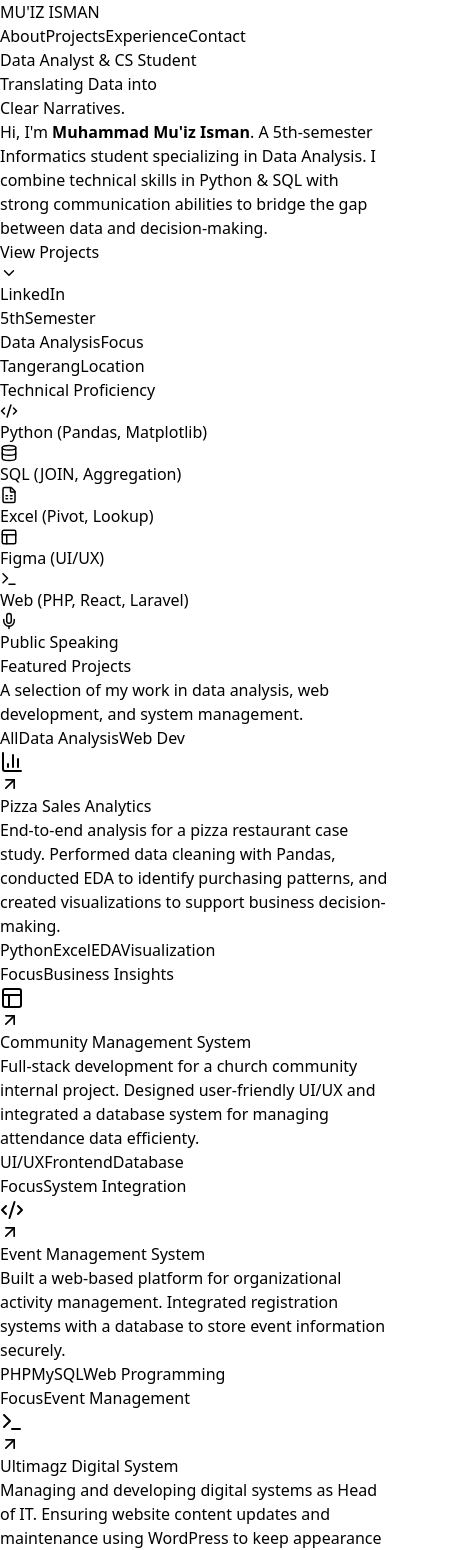
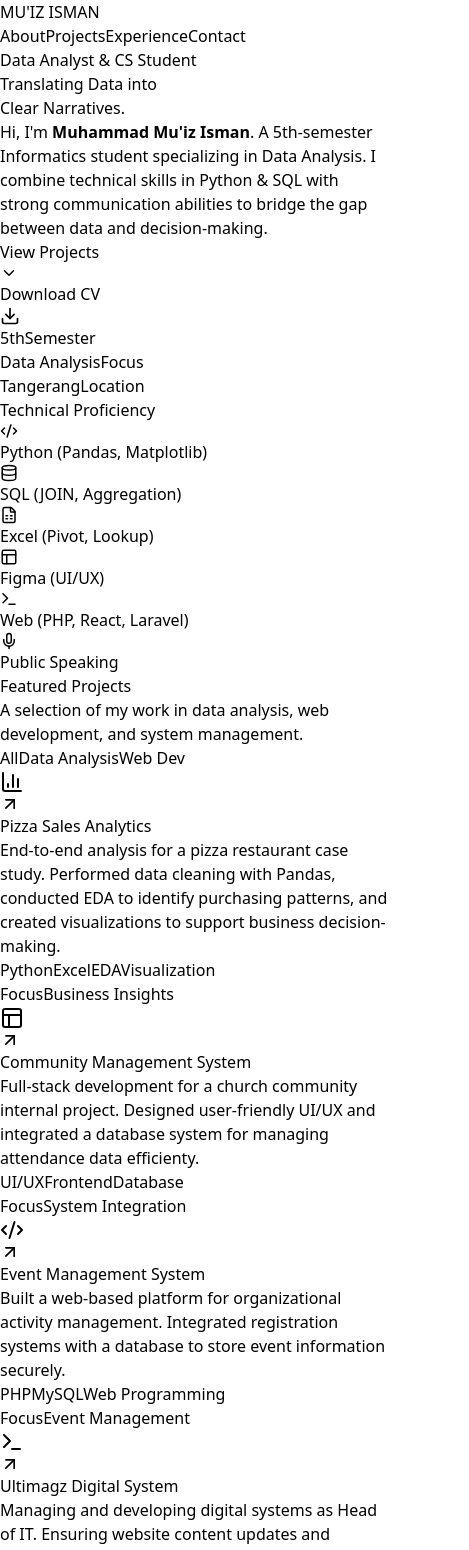
Before and after one commit to Muiz-Isman/PortofolioWebsite-Muiz, a React (Vite) app: page / in a window 390 px wide. Shown: the top 1550 px of the page, 469 px wide, since content can reach past the window. Built offline with nearby package versions, Linux system fonts and the light colour scheme.

Commit message:
update download cv

```diff
--- a/src/App.jsx
+++ b/src/App.jsx
@@ -1,4 +1,5 @@
 import React, { useState, useEffect } from 'react';
+import { motion } from 'framer-motion';
 import {
   BarChart3,
   Database,
@@ -12,34 +13,75 @@ import {
   FileSpreadsheet,
   Layout,
   Mic,
-  Briefcase
+  Briefcase,
+  Download // Added import
 } from 'lucide-react';
 
-// Warna Custom
-// Background: #F0E7D5 (Cream/Vanilla)
-// Foreground: #212842 (Navy/Dark)
+// --- ANIMATION VARIANTS ---
+const fadeInUp = {
+  hidden: { opacity: 0, y: 40 },
+  visible: {
+    opacity: 1,
+    y: 0,
+    transition: { duration: 0.7, ease: [0.22, 1, 0.36, 1] }
+  }
+};
+
+const staggerContainer = {
+  hidden: { opacity: 0 },
+  visible: {
+    opacity: 1,
+    transition: { staggerChildren: 0.15, delayChildren: 0.2 }
+  }
+};
+
+const itemFadeIn = {
+  hidden: { opacity: 0, y: 20 },
+  visible: {
+    opacity: 1,
+    y: 0,
+    transition: { duration: 0.5, ease: "easeOut" }
+  }
+};
 
 // --- COMPONENTS ---
 
-// 1. Project Card
-const ProjectCard = ({ project }) => (
-  <div className="group relative bg-[#F0E7D5] rounded-2xl border border-[#212842]/20 p-6 hover:border-[#212842] transition-all duration-300 hover:shadow-[4px_4px_0px_0px_#212842] flex flex-col justify-between h-full">
+// 1. Project Card (Interactive State)
+const ProjectCard = ({ project, isActive, onHover }) => (
+  <motion.div
+    variants={itemFadeIn}
+    onMouseEnter={() => onHover(project.id)} // Trigger pindah aktif saat di-hover
+    className={`
+      relative rounded-2xl p-6 flex flex-col justify-between h-full transition-all duration-300 cursor-default
+      ${isActive
+        ? "bg-[#F3EAE0] border border-[#212842] shadow-[6px_6px_0px_0px_#212842] scale-[1.02]" // STYLE AKTIF (Pop out)
+        : "bg-[#F3EAE0]/50 border border-[#212842]/20 shadow-none scale-100 opacity-80 hover:opacity-100" // STYLE PASIF (Flat)
+      }
+    `}
+  >
     <div>
       <div className="flex justify-between items-start mb-4">
-        <div className="p-3 rounded-xl bg-[#212842]/5 border border-[#212842]/10 group-hover:bg-[#212842] group-hover:text-[#F0E7D5] transition-colors text-[#212842]">
+        {/* Icon: Gelap jika aktif, Pudar jika tidak */}
+        <div className={`
+          p-3 rounded-xl border transition-colors duration-300
+          ${isActive
+            ? "bg-[#212842] text-[#F3EAE0] border-[#212842]"
+            : "bg-[#212842]/5 text-[#212842]/60 border-[#212842]/10"
+          }
+        `}>
           {project.icon}
         </div>
         <a
           href={project.link}
           target="_blank"
           rel="noopener noreferrer"
-          className="text-[#212842]/60 hover:text-[#212842] transition-colors cursor-pointer"
-          title="View Project"
+          className="text-[#212842]/60 hover:text-[#212842] transition-colors"
         >
           <ArrowUpRight size={20} />
         </a>
       </div>
-      <h3 className="text-xl font-bold text-[#212842] mb-2 group-hover:underline decoration-2 underline-offset-4">
+
+      <h3 className={`text-xl font-bold text-[#212842] mb-2 transition-all ${isActive ? "underline decoration-2 underline-offset-4" : ""}`}>
         {project.title}
       </h3>
       <p className="text-[#212842]/80 text-sm leading-relaxed mb-4 font-medium">
@@ -50,7 +92,14 @@ const ProjectCard = ({ project }) => (
     <div>
       <div className="flex flex-wrap gap-2 mt-auto">
         {project.tags.map((tag, i) => (
-          <span key={i} className="px-3 py-1 bg-transparent border border-[#212842]/30 rounded-full text-xs font-bold text-[#212842] group-hover:bg-[#212842] group-hover:text-[#F0E7D5] transition-colors">
+          // Tags: Filled jika aktif, Outline jika tidak
+          <span key={i} className={`
+            px-3 py-1 rounded-full text-xs font-bold transition-colors duration-300 border
+            ${isActive
+              ? "bg-[#212842] text-[#F3EAE0] border-[#212842]"
+              : "bg-transparent text-[#212842]/60 border-[#212842]/20"
+            }
+          `}>
             {tag}
           </span>
         ))}
@@ -60,30 +109,40 @@ const ProjectCard = ({ project }) => (
         <span className="text-sm font-semibold text-[#212842]/80">{project.focus}</span>
       </div>
     </div>
-  </div>
+  </motion.div>
 );
 
 // 2. Experience Row
 const ExperienceRow = ({ role, org, period, desc }) => (
-  <div className="relative pl-8 pb-10 border-l-2 border-[#212842]/20 last:pb-0 last:border-none">
-    <div className="absolute -left-[6.5px] top-2 w-3 h-3 rounded-full bg-[#212842] ring-4 ring-[#F0E7D5]"></div>
+  <motion.div variants={itemFadeIn} className="relative pl-8 pb-10 border-l-2 border-[#212842]/20 last:pb-0 last:border-none">
+    <div className="absolute -left-[6.5px] top-2 w-3 h-3 rounded-full bg-[#212842] ring-4 ring-[#F3EAE0]"></div>
     <div className="flex flex-col sm:flex-row sm:justify-between sm:items-baseline mb-2">
       <h3 className="text-lg font-bold text-[#212842]">{role}</h3>
-      <span className="text-xs font-mono text-[#F0E7D5] bg-[#212842] px-2 py-1 rounded font-bold">{period}</span>
+      <span className="text-xs font-mono text-[#F3EAE0] bg-[#212842] px-2 py-1 rounded font-bold">{period}</span>
     </div>
     <div className="text-sm font-bold text-[#212842]/80 mb-2">{org}</div>
     <p className="text-[#212842]/80 text-sm leading-relaxed max-w-2xl font-medium">
       {desc}
     </p>
-  </div>
+  </motion.div>
 );
 
-// 3. Skill Badge
-const SkillBadge = ({ icon: Icon, name }) => (
-  <div className="flex items-center gap-2 px-4 py-3 bg-[#F0E7D5] rounded-xl border-2 border-[#212842]/20 hover:border-[#212842] hover:shadow-[2px_2px_0px_0px_#212842] transition-all cursor-default group">
-    <Icon size={18} className="text-[#212842]/70 group-hover:text-[#212842] transition-colors" />
-    <span className="text-sm font-bold text-[#212842]">{name}</span>
-  </div>
+// 3. Skill Badge (Interactive State)
+const SkillBadge = ({ icon: Icon, name, index, isActive, onHover }) => (
+  <motion.div
+    variants={itemFadeIn}
+    onMouseEnter={() => onHover(index)} // Trigger pindah aktif
+    className={`
+      flex items-center gap-2 px-4 py-3 rounded-xl border-2 transition-all duration-300 cursor-default
+      ${isActive
+        ? "bg-[#F3EAE0] border-[#212842] shadow-[4px_4px_0px_0px_#212842] -translate-y-1" // ACTIVE
+        : "bg-[#F3EAE0]/50 border-[#212842]/10 text-[#212842]/60" // INACTIVE
+      }
+    `}
+  >
+    <Icon size={18} className={`transition-colors ${isActive ? "text-[#212842]" : "text-[#212842]/50"}`} />
+    <span className={`text-sm font-bold ${isActive ? "text-[#212842]" : "text-[#212842]/70"}`}>{name}</span>
+  </motion.div>
 );
 
 // --- MAIN APP COMPONENT ---
@@ -91,6 +150,11 @@ const SkillBadge = ({ icon: Icon, name }) => (
 const App = () => {
   const [activeFilter, setActiveFilter] = useState('All');
   const [scrolled, setScrolled] = useState(false);
+
+  // STATE BARU: Melacak item mana yang aktif
+  // Default: Project ID 1 dan Skill Index 0 (Python)
+  const [activeProjectId, setActiveProjectId] = useState(1);
+  const [activeSkillIndex, setActiveSkillIndex] = useState(0);
 
   useEffect(() => {
     const handleScroll = () => setScrolled(window.scrollY > 50);
@@ -142,6 +206,15 @@ const App = () => {
     }
   ];
 
+  const skills = [
+    { icon: Code2, name: "Python (Pandas, Matplotlib)" },
+    { icon: Database, name: "SQL (JOIN, Aggregation)" },
+    { icon: FileSpreadsheet, name: "Excel (Pivot, Lookup)" },
+    { icon: Layout, name: "Figma (UI/UX)" },
+    { icon: Terminal, name: "Web (PHP, React, Laravel)" },
+    { icon: Mic, name: "Public Speaking" }
+  ];
+
   const experiences = [
     {
       role: "Head of IT Department",
@@ -167,91 +240,144 @@ const App = () => {
     ? projects
     : projects.filter(p => p.category === activeFilter);
 
+  // Jika filter berubah, reset active project ke item pertama di filter tersebut
+  useEffect(() => {
+    if (filteredProjects.length > 0) {
+      setActiveProjectId(filteredProjects[0].id);
+    }
+  }, [activeFilter]);
+
+  const scrollAnimationProps = {
+    initial: "hidden",
+    whileInView: "visible",
+    viewport: { once: true, amount: 0.2 },
+    variants: staggerContainer
+  };
+
   return (
-    <div className="min-h-screen bg-[#F0E7D5] font-sans text-[#212842] selection:bg-[#212842] selection:text-[#F0E7D5] relative">
+    <div className="min-h-screen bg-[#F3EAE0] font-sans text-[#212842] selection:bg-[#212842] selection:text-[#F3EAE0] relative overflow-hidden">
+
+      {/* Background Animation */}
+      <motion.div
+        className="absolute top-[-10%] left-[-10%] w-[50vw] h-[50vw] bg-[#212842]/5 rounded-full blur-3xl -z-10"
+        animate={{ x: [0, 100, 0], y: [0, -50, 0], scale: [1, 1.1, 1] }}
+        transition={{ duration: 20, repeat: Infinity, ease: "easeInOut" }}
+      />
+      <motion.div
+        className="absolute bottom-[-10%] right-[-10%] w-[40vw] h-[40vw] bg-[#212842]/5 rounded-full blur-3xl -z-10"
+        animate={{ x: [0, -80, 0], y: [0, 60, 0], scale: [1, 1.2, 1] }}
+        transition={{ duration: 25, repeat: Infinity, ease: "easeInOut", delay: 2 }}
+      />
 
       {/* Navbar */}
-      <nav className={`fixed top-0 w-full z-50 transition-all duration-300 ${scrolled ? 'bg-[#F0E7D5]/90 backdrop-blur-md border-b border-[#212842]/10 py-4' : 'bg-transparent py-6'}`}>
+      <motion.nav
+        initial={{ y: -100, opacity: 0 }}
+        animate={{ y: 0, opacity: 1 }}
+        transition={{ duration: 0.8, ease: "easeOut", delay: 0.5 }}
+        className={`fixed top-0 w-full z-50 transition-all duration-300 ${scrolled ? 'bg-[#F3EAE0]/90 backdrop-blur-md border-b border-[#212842]/10 py-4' : 'bg-transparent py-6'}`}
+      >
         <div className="max-w-5xl mx-auto px-6 flex justify-between items-center">
-          <div className="text-lg font-bold tracking-tighter flex items-center gap-2">
+         <a
+            href="#about"
+            className="text-lg font-bold tracking-tighter flex items-center gap-2 hover:text-[#212842] transition-colors cursor-pointer"
+          >
             <div className="w-3 h-3 bg-[#212842] rotate-45"></div>
             MU'IZ ISMAN
-          </div>
+          </a>
           <div className="hidden md:flex items-center gap-8 text-sm font-bold text-[#212842]/60">
             <a href="#about" className="hover:text-[#212842] transition-colors">About</a>
             <a href="#work" className="hover:text-[#212842] transition-colors">Projects</a>
             <a href="#experience" className="hover:text-[#212842] transition-colors">Experience</a>
-            <a href="#contact" className="px-5 py-2 bg-[#212842] text-[#F0E7D5] rounded-lg hover:bg-[#212842]/90 transition-colors shadow-[2px_2px_0px_0px_rgba(0,0,0,0.1)]">Contact</a>
+            <a href="#contact" className="px-5 py-2 bg-[#212842] text-[#F3EAE0] rounded-lg hover:bg-[#212842]/90 transition-colors shadow-[2px_2px_0px_0px_rgba(0,0,0,0.1)]">Contact</a>
           </div>
         </div>
-      </nav>
+      </motion.nav>
 
       {/* Hero Section */}
       <header id="about" className="pt-44 pb-24 px-6">
         <div className="max-w-5xl mx-auto">
-          <div className="max-w-3xl">
-            <div className="inline-flex items-center gap-2 px-4 py-1.5 rounded-full bg-[#212842]/5 border border-[#212842]/20 mb-8">
+          <motion.div className="max-w-3xl" initial="hidden" animate="visible" variants={staggerContainer}>
+            <motion.div variants={fadeInUp} className="inline-flex items-center gap-2 px-4 py-1.5 rounded-full bg-[#212842]/5 border border-[#212842]/20 mb-8">
               <span className="w-2 h-2 bg-[#212842] rounded-full"></span>
               <span className="text-xs font-bold text-[#212842] tracking-wide uppercase">Data Analyst & CS Student</span>
-            </div>
-            <h1 className="text-5xl md:text-7xl font-black tracking-tight text-[#212842] mb-8 leading-[1.1]">
+            </motion.div>
+            <motion.h1 variants={fadeInUp} className="text-5xl md:text-7xl font-black tracking-tight text-[#212842] mb-8 leading-[1.1]">
               Translating Data into <br/>
               <span className="text-[#212842]/60">Clear Narratives.</span>
-            </h1>
-            <p className="text-xl text-[#212842]/80 leading-relaxed max-w-2xl mb-10 font-medium">
+            </motion.h1>
+            <motion.p variants={fadeInUp} className="text-xl text-[#212842]/80 leading-relaxed max-w-2xl mb-10 font-medium">
               Hi, I'm <b>Muhammad Mu'iz Isman</b>. A 5th-semester Informatics student specializing in Data Analysis.
               I combine technical skills in Python & SQL with strong communication abilities to bridge the gap between data and decision-making.
-            </p>
-            <div className="flex flex-wrap gap-4">
-              <a href="#work" className="px-8 py-4 bg-[#212842] text-[#F0E7D5] rounded-xl font-bold hover:translate-y-[-2px] hover:shadow-[4px_4px_0px_0px_rgba(33,40,66,0.3)] transition-all flex items-center gap-2 group">
+            </motion.p>
+
+            {/* --- TOMBOL DIGANTI DI SINI --- */}
+            <motion.div variants={fadeInUp} className="flex flex-wrap gap-4">
+              <a href="#work" className="px-8 py-4 bg-[#212842] text-[#F3EAE0] rounded-xl font-bold hover:translate-y-[-2px] hover:shadow-[4px_4px_0px_0px_rgba(33,40,66,0.3)] transition-all flex items-center gap-2 group">
                 View Projects
                 <ChevronDown size={18} className="group-hover:translate-y-1 transition-transform" />
               </a>
-              <a href="https://www.linkedin.com/in/muiz-isman" target="_blank" rel="noreferrer" className="px-8 py-4 bg-transparent border-2 border-[#212842] text-[#212842] rounded-xl font-bold hover:bg-[#212842] hover:text-[#F0E7D5] transition-all">
-                LinkedIn
+
+              <a
+                href= "cv.pdf" // Pastikan file cv.pdf ada di folder public
+                download="Muiz_Isman_CV.pdf"
+                className="px-8 py-4 bg-transparent border-2 border-[#212842] text-[#212842] rounded-xl font-bold hover:bg-[#212842] hover:text-[#F3EAE0] transition-all flex items-center gap-2"
+              >
+                Download CV
+                <Download size={20} />
               </a>
-            </div>
-          </div>
+            </motion.div>
+            {/* ----------------------------- */}
+
+          </motion.div>
         </div>
       </header>
 
-      {/* Quick Stats */}
+      {/* Stats */}
       <section className="py-12 px-6 border-y border-[#212842]/10 bg-[#212842]/5">
-        <div className="max-w-5xl mx-auto grid grid-cols-2 md:grid-cols-4 gap-8">
+        <motion.div className="max-w-5xl mx-auto grid grid-cols-2 md:grid-cols-4 gap-8" {...scrollAnimationProps}>
           {[
             { label: "Semester", value: "5th" },
             { label: "Focus", value: "Data Analysis" },
             { label: "Location", value: "Tangerang" }
           ].map((stat, idx) => (
-            <div key={idx} className="flex flex-col">
+            <motion.div key={idx} variants={itemFadeIn} className="flex flex-col">
               <span className="text-3xl font-black text-[#212842] tracking-tight">{stat.value}</span>
               <span className="text-xs text-[#212842]/60 font-bold uppercase tracking-wider mt-1">{stat.label}</span>
-            </div>
+            </motion.div>
           ))}
-        </div>
+        </motion.div>
       </section>
 
-      {/* Skills */}
+      {/* Skills (With Default Active Logic) */}
       <section className="py-24 px-6">
-        <div className="max-w-5xl mx-auto">
-          <div className="mb-10">
+        <motion.div className="max-w-5xl mx-auto" {...scrollAnimationProps}>
+          <motion.div variants={fadeInUp} className="mb-10">
             <h2 className="text-xl font-bold text-[#212842]">Technical Proficiency</h2>
-          </div>
-          <div className="flex flex-wrap gap-3">
-            <SkillBadge icon={Code2} name="Python (Pandas, Matplotlib)" />
-            <SkillBadge icon={Database} name="SQL (JOIN, Aggregation)" />
-            <SkillBadge icon={FileSpreadsheet} name="Excel (Pivot, Lookup)" />
-            <SkillBadge icon={Layout} name="Figma (UI/UX)" />
-            <SkillBadge icon={Terminal} name="Web (PHP, React, Laravel)" />
-            <SkillBadge icon={Mic} name="Public Speaking" />
-          </div>
-        </div>
+          </motion.div>
+          <motion.div variants={staggerContainer} className="flex flex-wrap gap-3">
+            {skills.map((skill, index) => (
+              <SkillBadge
+                key={index}
+                {...skill}
+                index={index}
+                isActive={activeSkillIndex === index}
+                onHover={setActiveSkillIndex}
+              />
+            ))}
+          </motion.div>
+        </motion.div>
       </section>
 
-      {/* Projects Section */}
+      {/* Projects (With Default Active Logic) */}
       <section id="work" className="py-24 px-6 bg-[#212842]/5">
         <div className="max-w-5xl mx-auto">
-          <div className="flex flex-col md:flex-row md:items-end justify-between mb-16 gap-6">
+          <motion.div
+            className="flex flex-col md:flex-row md:items-end justify-between mb-16 gap-6"
+            initial="hidden"
+            whileInView="visible"
+            viewport={{ once: true, amount: 0.5 }}
+            variants={fadeInUp}
+          >
             <div>
               <h2 className="text-3xl md:text-4xl font-black text-[#212842] tracking-tight mb-4">Featured Projects</h2>
               <p className="text-[#212842]/70 max-w-md font-medium">
@@ -259,15 +385,14 @@ const App = () => {
               </p>
             </div>
 
-            {/* Filter */}
-            <div className="flex bg-[#F0E7D5] p-1.5 rounded-xl border border-[#212842]/20">
+            <div className="flex bg-[#F3EAE0] p-1.5 rounded-xl border border-[#212842]/20">
               {['All', 'Data Analysis', 'Web Dev'].map((filter) => (
                 <button
                   key={filter}
                   onClick={() => setActiveFilter(filter)}
                   className={`px-5 py-2 rounded-lg text-sm font-bold transition-all ${
                     activeFilter === filter
-                      ? 'bg-[#212842] text-[#F0E7D5] shadow-md'
+                      ? 'bg-[#212842] text-[#F3EAE0] shadow-md'
                       : 'text-[#212842]/60 hover:text-[#212842] hover:bg-[#212842]/10'
                   }`}
                 >
@@ -275,69 +400,85 @@ const App = () => {
                 </button>
               ))}
             </div>
-          </div>
+          </motion.div>
 
-          {/* Grid */}
-          <div className="grid grid-cols-1 md:grid-cols-2 gap-8">
+          <motion.div key={activeFilter} className="grid grid-cols-1 md:grid-cols-2 gap-8" {...scrollAnimationProps}>
             {filteredProjects.map((project) => (
-              <ProjectCard key={project.id} project={project} />
+              <ProjectCard
+                key={project.id}
+                project={project}
+                isActive={activeProjectId === project.id}
+                onHover={setActiveProjectId}
+              />
             ))}
+          </motion.div>
+        </div>
+      </section>
+
+      {/* Experience */}
+      <section id="experience" className="py-24 px-6">
+        <div className="max-w-5xl mx-auto">
+          <div className="flex flex-col md:flex-row gap-16">
+            <motion.div
+              className="md:w-1/3"
+              initial="hidden"
+              whileInView="visible"
+              viewport={{ once: true, amount: 0.5 }}
+              variants={fadeInUp}
+            >
+              <h2 className="text-3xl font-black text-[#212842] mb-6">Leadership & <br/>Organization</h2>
+              <p className="text-[#212842]/70 mb-8 font-medium">
+                Beyond code and data, I actively contribute to organizations, refining my leadership and communication skills.
+              </p>
+              <div className="p-6 bg-[#212842] rounded-2xl text-[#F3EAE0] text-sm shadow-[8px_8px_0px_0px_rgba(0,0,0,0.1)]">
+                <Briefcase className="text-[#F3EAE0] mb-3" size={24} />
+                "I believe effective data analysis requires not just technical skills, but the ability to communicate insights clearly."
+              </div>
+            </motion.div>
+
+            <motion.div className="md:w-2/3" {...scrollAnimationProps}>
+              {experiences.map((exp, idx) => (
+                <ExperienceRow key={idx} {...exp} />
+              ))}
+            </motion.div>
           </div>
         </div>
       </section>
 
-      {/* Experience Section */}
-      <section id="experience" className="py-24 px-6">
-        <div className="max-w-5xl mx-auto">
-          <div className="flex flex-col md:flex-row gap-16">
-            <div className="md:w-1/3">
-              <h2 className="text-3xl font-black text-[#212842] mb-6">Leadership & <br/>Organization</h2>
-              <p className="text-[#212842]/70 mb-8 font-medium">
-                Beyond code and data, I actively contribute to organizations, refining my leadership and communication skills.
-              </p>
-              <div className="p-6 bg-[#212842] rounded-2xl text-[#F0E7D5] text-sm shadow-[8px_8px_0px_0px_rgba(0,0,0,0.1)]">
-                <Briefcase className="text-[#F0E7D5] mb-3" size={24} />
-                "I believe effective data analysis requires not just technical skills, but the ability to communicate insights clearly."
-              </div>
-            </div>
+      {/* Footer */}
+      <footer id="contact" className="py-24 px-6 border-t border-[#212842]/10 bg-[#212842]">
+        <motion.div
+          className="max-w-3xl mx-auto text-center"
+          initial="hidden"
+          whileInView="visible"
+          viewport={{ once: true, amount: 0.3 }}
+          variants={staggerContainer}
+        >
+          <motion.h2 variants={fadeInUp} className="text-3xl font-bold text-[#F3EAE0] mb-8">Ready to Contribute</motion.h2>
+          <motion.p variants={fadeInUp} className="text-[#F3EAE0]/80 mb-12 text-lg max-w-xl mx-auto">
+            Currently committed to deepening my data analysis skills and ready to contribute in a data-driven corporate environment.
+          </motion.p>
 
-            <div className="md:w-2/3">
-              {experiences.map((exp, idx) => (
-                <ExperienceRow key={idx} {...exp} />
-              ))}
-            </div>
-          </div>
-        </div>
-      </section>
-
-      {/* Contact Footer */}
-      <footer id="contact" className="py-24 px-6 border-t border-[#212842]/10 bg-[#212842]">
-        <div className="max-w-3xl mx-auto text-center">
-          <h2 className="text-3xl font-bold text-[#F0E7D5] mb-8">Ready to Contribute</h2>
-          <p className="text-[#F0E7D5]/80 mb-12 text-lg max-w-xl mx-auto">
-            Currently committed to deepening my data analysis skills and ready to contribute in a data-driven corporate environment.
-          </p>
-
-          <div className="flex flex-col sm:flex-row justify-center gap-4 mb-16">
-             <a href="mailto:muizisman511@gmail.com" className="flex items-center justify-center gap-2 px-8 py-4 bg-[#F0E7D5] text-[#212842] rounded-full font-bold hover:bg-white transition-all shadow-[0_0_20px_rgba(240,231,213,0.3)] hover:-translate-y-1">
+          <motion.div variants={fadeInUp} className="flex flex-col sm:flex-row justify-center gap-4 mb-16">
+             <a href="mailto:muizisman511@gmail.com" className="flex items-center justify-center gap-2 px-8 py-4 bg-[#F3EAE0] text-[#212842] rounded-full font-bold hover:bg-white transition-all shadow-[0_0_20px_rgba(243,234,224,0.3)] hover:-translate-y-1">
                <Mail size={18} />
                muizisman511@gmail.com
              </a>
-             <a href="https://www.linkedin.com/in/muiz-isman" target="_blank" rel="noreferrer" className="flex items-center justify-center gap-2 px-8 py-4 bg-transparent border border-[#F0E7D5]/30 text-[#F0E7D5] rounded-full font-bold hover:bg-[#F0E7D5] hover:text-[#212842] transition-all">
+             <a href="https://www.linkedin.com/in/muiz-isman" target="_blank" rel="noreferrer" className="flex items-center justify-center gap-2 px-8 py-4 bg-transparent border border-[#F3EAE0]/30 text-[#F3EAE0] rounded-full font-bold hover:bg-[#F3EAE0] hover:text-[#212842] transition-all">
                <Linkedin size={18} />
                LinkedIn Profile
              </a>
-             <a href="https://github.com/Muiz-Isman" target="_blank" rel="noreferrer" className="flex items-center justify-center gap-2 px-8 py-4 bg-transparent border border-[#F0E7D5]/30 text-[#F0E7D5] rounded-full font-bold hover:bg-[#F0E7D5] hover:text-[#212842] transition-all">
+             <a href="https://github.com/Muiz-Isman" target="_blank" rel="noreferrer" className="flex items-center justify-center gap-2 px-8 py-4 bg-transparent border border-[#F3EAE0]/30 text-[#F3EAE0] rounded-full font-bold hover:bg-[#F3EAE0] hover:text-[#212842] transition-all">
                <Github size={18} />
                GitHub
              </a>
-          </div>
+          </motion.div>
 
-          <div className="text-[#F0E7D5]/40 text-sm flex flex-col items-center gap-2">
+          <motion.div variants={fadeInUp} className="text-[#F3EAE0]/40 text-sm flex flex-col items-center gap-2">
             <p>© {new Date().getFullYear()} Muhammad Mu'iz Isman.</p>
             <p className="text-xs opacity-60">Tangerang, Indonesia • +62813 1754 9621</p>
-          </div>
-        </div>
+          </motion.div>
+        </motion.div>
       </footer>
 
     </div>
```
Also changed, not shown: 2 other files (tests, documents, lock files or other folders).
